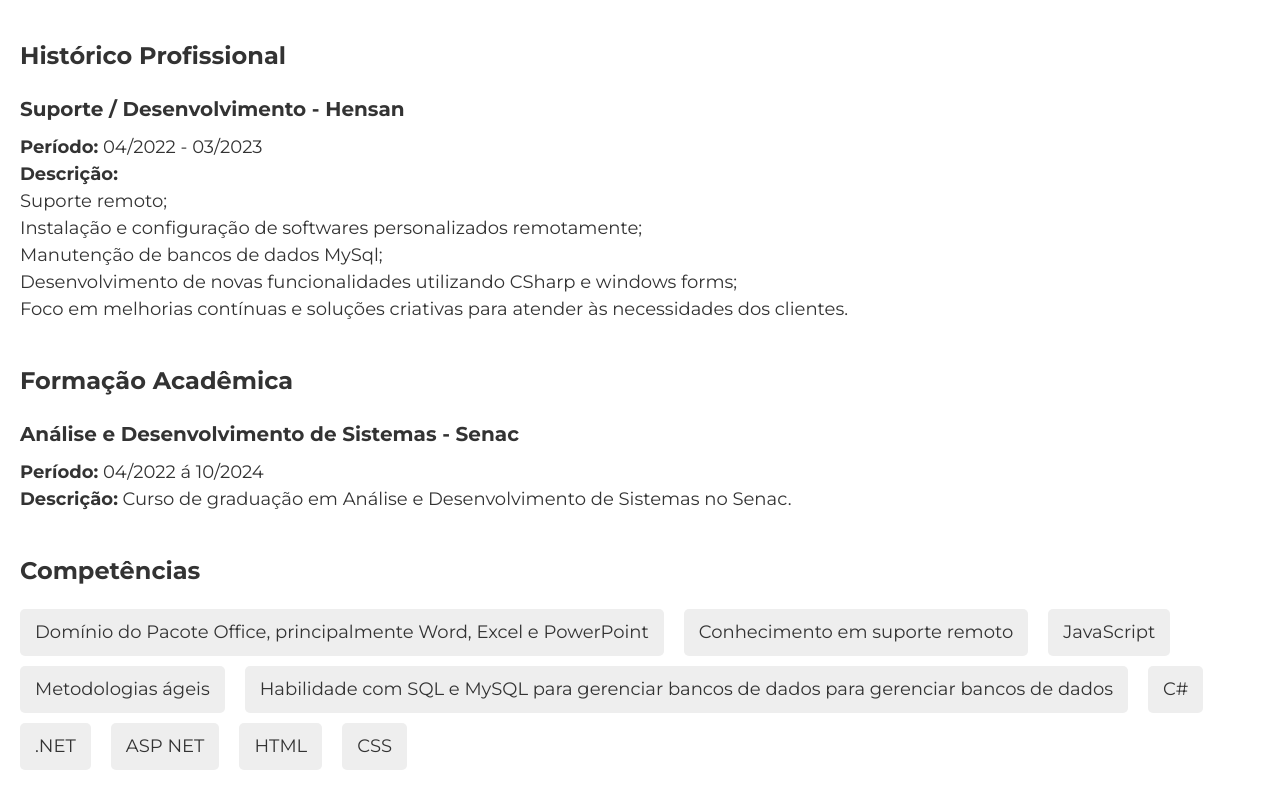
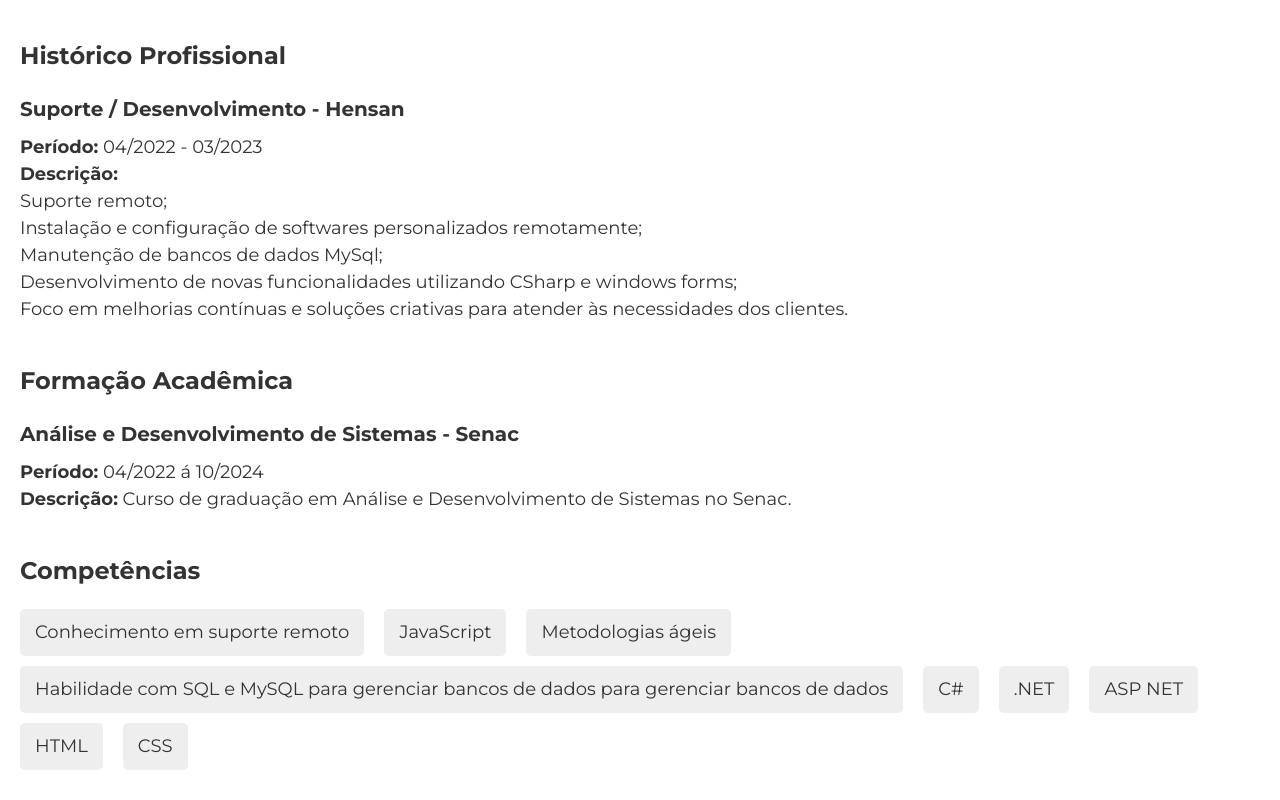
Before and after one commit to RobertoPClaro/RobertoPachecoClaroCv, a plain HTML site: page index.html in a window 1280 px wide. Shown: the part 462-1262 px from the top of the page. Drawn offline with Linux system fonts and the light colour scheme.

Commit message:
Update index.html

```diff
--- a/index.html
+++ b/index.html
@@ -46,7 +46,6 @@
 <div class="skills">
 	<h2>Competências</h2>
 	<ul>
-		<li>Domínio do Pacote Office, principalmente Word, Excel e PowerPoint</li>
 		<li>Conhecimento em suporte remoto</li>
 		<li>JavaScript</li>
 		<li>Metodologias ágeis</li>
```
